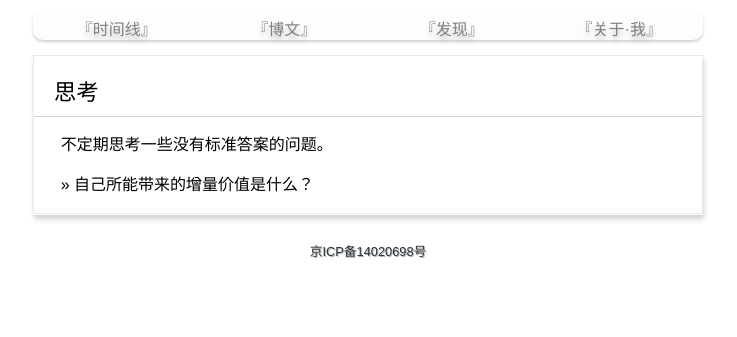
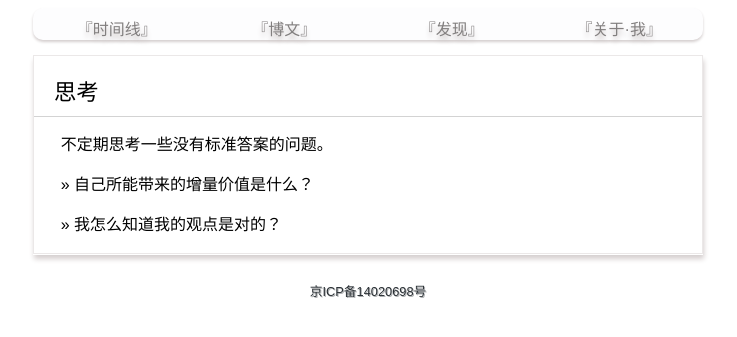
Before and after one commit to yanyiwu/blog, a Jekyll site: the page built from discover.md, in a window 1280 px wide. Shown: the top 337 px of the page, without its empty margins (272-1009 px from the left). Built offline with Jekyll 4.4.1, drawn with Linux system fonts in a browser that asks for light colours; Markdown is read by kramdown in place of the engine named in the settings; comment, search, counter and statistics services are not loaded.

Commit message:
[discover] update

```diff
--- a/discover.md
+++ b/discover.md
@@ -6,3 +6,5 @@ title: 思考
 不定期思考一些没有标准答案的问题。
 
 &raquo; 自己所能带来的增量价值是什么？
+
+&raquo; 我怎么知道我的观点是对的？
```
